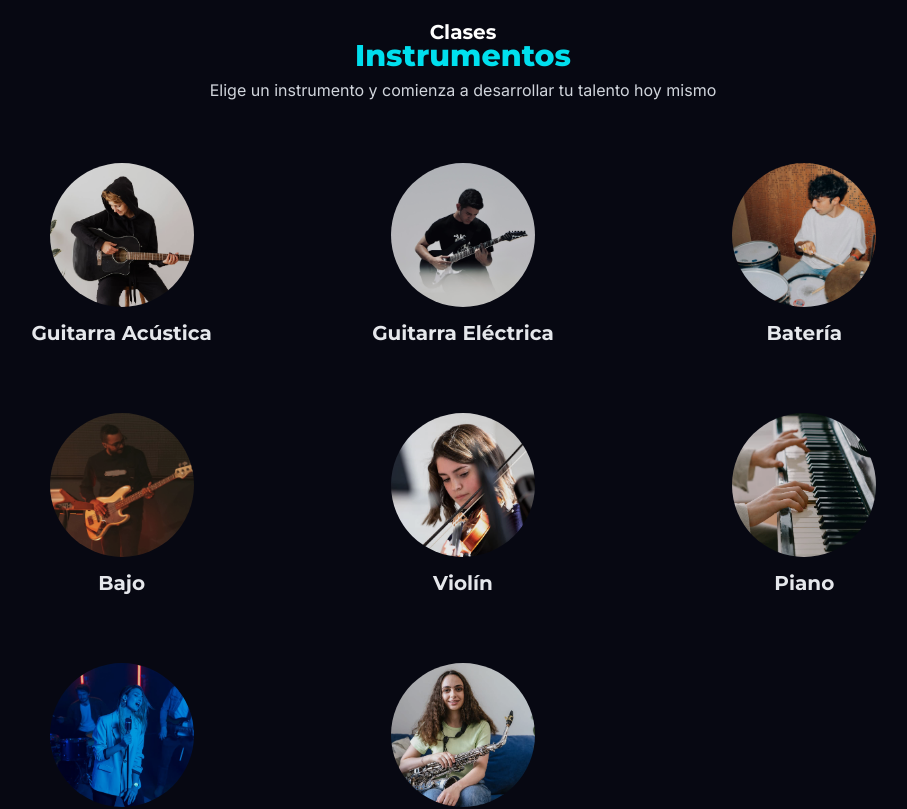
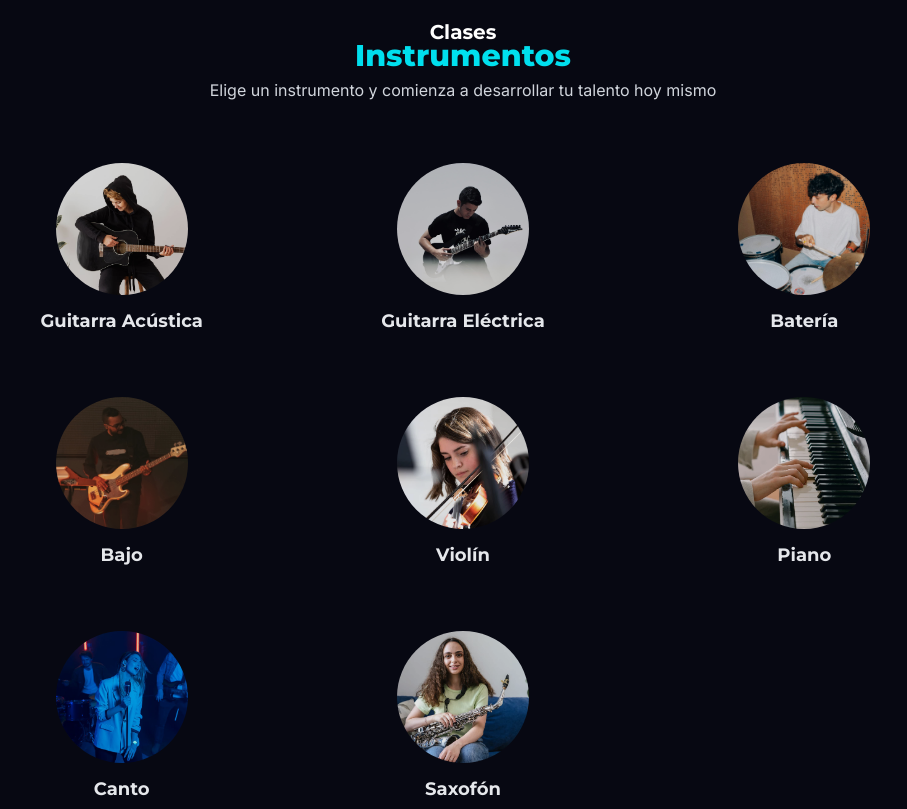
Before and after one commit to MarioMarcial/amp-website, a React (Vite) app: page / in a window 1280 px wide. Shown: the part 740-1549 px from the top of the page, without its empty margins (177-1084 px from the left). Built offline with nearby package versions, Linux system fonts and the light colour scheme.

Commit message:
Instruments Grid design fixed

```diff
--- a/src/components/instruments/InstrumentsGrid.tsx
+++ b/src/components/instruments/InstrumentsGrid.tsx
@@ -4,15 +4,15 @@ import { instrumentsData } from '../../data/instrumentsData';
 export const InstrumentsGrid = () => {
   return (
     <>
-      <div className="grid grid-cols-2 gap-y-1 justify-items-center md:grid-cols-3 md:rounded-lg md:overflow-hidden">
+      <div className="grid grid-cols-2 gap-x-6 justify-items-center md:grid-cols-3 md:gap-4 md:rounded-lg md:overflow-hidden lg:gap-0">
         {instrumentsData.map((instrument) => (
           <Link
             key={instrument.id}
             to={`/instrumentos/${instrument.id}`}
             className="group w-full py-5 rounded-lg overflow-hidden bg-transparent border-1 border-transparent transition-all duration-500 ease-in-out hover:shadow-xl hover:border-gray-900 hover:bg-gray-dark hover:shadow-black-200 xl:py-7"
           >
-            <div className="flex flex-col items-center">
-              <div className="w-26 h-26 relative inline-block mb-3 rounded-full overflow-hidden md:w-33 md:h-33 xl:w-36 xl:h-36">
+            <div className="flex flex-col items-center justify-center">
+              <div className="w-24 h-24 relative inline-block mb-3 rounded-full overflow-hidden md:w-33 md:h-33">
                 <img
                   className="w-auto h-full object-cover transition-all duration-500 ease-in-out pointer-events-none md:brightness-90 md:group-hover:brightness-100 md:group-hover:scale-105"
                   src={`${import.meta.env.BASE_URL}images/${instrument.id}.jpg`}
@@ -20,7 +20,7 @@ export const InstrumentsGrid = () => {
                   loading="lazy"
                 />
               </div>
-              <h3 className="mb-1 px-6 text-xl text-center font-bold text-gray-200 group-hover:text-white transition-colors duration-500 md:justify-self-end">
+              <h3 className="mb-1 px-6 text-lg text-center font-bold text-gray-200 group-hover:text-white transition-colors duration-500 md:justify-self-end">
                 {instrument.name}
               </h3>
             </div>
```
